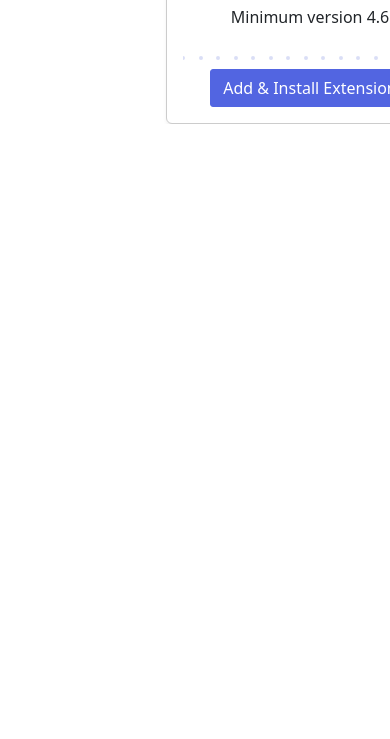
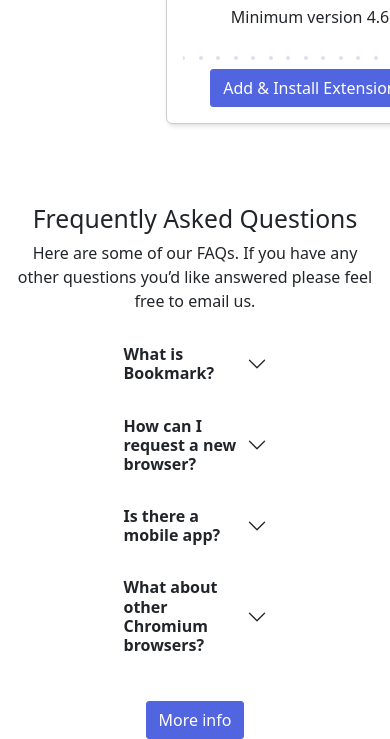
Before and after one commit to gioblaugrana/Sprint2, a website: page index.html in a window 390 px wide. Shown: the part 5087-5826 px from the top of the page. Before the commit the page ends 5211 px from the top, so only its background shows below. Drawn offline with nearby package versions, Linux system fonts and the light colour scheme.

Commit message:
Ejercicio3

```diff
--- a/index.html
+++ b/index.html
@@ -193,6 +193,57 @@
             </div>
         </div>
     </section>
+    <section class="container-fluid text-center questions-area">
+        <div class="col-12">
+            <div class="box-header">
+                <h2>Frequently Asked Questions</h2>
+                <p>Here are some of our FAQs. If you have any other questions you’d like answered please feel free to email us.</p>
+            </div>
+        </div>
+        <div class="accordion accordion-flush" id="accordionFlushExample">
+            <div class="accordion-item w-50 mx-auto">
+              <h2 class="accordion-header" id="flush-headingOne">
+                <button class="accordion-button collapsed bg-light" type="button" data-bs-toggle="collapse" data-bs-target="#flush-collapseOne" aria-expanded="false" aria-controls="flush-collapseOne">
+                    <b>What is Bookmark?</b>
+                </button>
+              </h2>
+              <div id="flush-collapseOne" class="accordion-collapse collapse" aria-labelledby="flush-headingOne" data-bs-parent="#accordionFlushExample">
+                <div class="accordion-body">Lorem ipsum dolor sit amet consectetur adipisicing elit. Ut iste veniam accusantium saepe illo. Ullam, tempora, reiciendis, accusantium temporibus soluta eligendi fuga deserunt labore nobis aspernatur nesciunt eum dolores vitae?</div>
+              </div>
+            </div>
+            <div class="accordion-item w-50 mx-auto">
+              <h2 class="accordion-header" id="flush-headingTwo">
+                <button class="accordion-button collapsed bg-light" type="button" data-bs-toggle="collapse" data-bs-target="#flush-collapseTwo" aria-expanded="false" aria-controls="flush-collapseTwo">
+                    <b>How can I request a new browser?</b>
+                </button>
+              </h2>
+              <div id="flush-collapseTwo" class="accordion-collapse collapse" aria-labelledby="flush-headingTwo" data-bs-parent="#accordionFlushExample">
+                <div class="accordion-body">Lorem ipsum dolor sit amet consectetur adipisicing elit. Maxime quibusdam sit commodi minus quam sint eius, nam enim dolor architecto doloribus! Maxime consequuntur dolor optio eaque dignissimos. Doloremque, ab laboriosam.</div>
+              </div>
+            </div>
+            <div class="accordion-item w-50 mx-auto">
+              <h2 class="accordion-header" id="flush-headingThree">
+                <button class="accordion-button collapsed bg-light" type="button" data-bs-toggle="collapse" data-bs-target="#flush-collapseThree" aria-expanded="false" aria-controls="flush-collapseThree">
+                    <b>Is there a mobile app?</b>
+                </button>
+              </h2>
+              <div id="flush-collapseThree" class="accordion-collapse collapse" aria-labelledby="flush-headingThree" data-bs-parent="#accordionFlushExample">
+                <div class="accordion-body">Lorem ipsum dolor sit amet, consectetur adipisicing elit. Repellat at recusandae eos ex ea, iure aliquam eius consequuntur ratione labore quo, alias aut doloribus iste, adipisci dolore velit blanditiis nihil.</div>
+              </div>
+            </div>
+            <div class="accordion-item w-50 mx-auto">
+                <h2 class="accordion-header" id="flush-headingfour">
+                  <button class="accordion-button collapsed bg-light" type="button" data-bs-toggle="collapse" data-bs-target="#flush-collapseFour" aria-expanded="false" aria-controls="flush-collapseThree">
+                    <b>What about other Chromium browsers?</b>
+                  </button>
+                </h2>
+                <div id="flush-collapseFour" class="accordion-collapse collapse" aria-labelledby="flush-headingFour" data-bs-parent="#accordionFlushExample">
+                  <div class="accordion-body">Lorem ipsum dolor sit amet consectetur adipisicing elit. Dicta veniam deserunt vel consectetur ex inventore unde quibusdam neque, eveniet quos. Ullam nesciunt illum consectetur! Suscipit aliquid cupiditate amet quasi hic..</div>
+                </div>
+              </div>
+          </div>
+          <a href="#" class="btn btn-primary " id="last">More info</a>
+    </section>
 
 
 
--- a/sass/main.scss
+++ b/sass/main.scss
@@ -2,6 +2,8 @@
 $secondary: #FA5959;
 $light: white;
 $info: grey;
+$accordion-border-color: $light;
+
 
 @import "../node_modules/bootstrap/scss/bootstrap";
 @import url('https://fonts.googleapis.com/css2?family=Lora&family=Merriweather:wght@700&family=Plus+Jakarta+Sans:wght@300;400;600;800&display=swap');
@@ -240,6 +242,9 @@
     .card-body{
         text-align: center;
     }
+    .box-header{
+        text-align: center;
+    }
 }
 
 .section .features-title {
@@ -279,7 +284,6 @@
 .downloads-area {
     position: relative;
     margin-top: 70px;
-    height: 40vh;
     text-align: center;
 }
 .downloads-area .header-para{
@@ -292,3 +296,21 @@
 #ope{
     padding-top: 80px;
 }
+.accordion{
+    text-align: left;
+}
+
+.accordion-button:hover{
+    color: $secondary;
+}
+
+.questions-area{
+    margin-top: 80px;
+}
+
+#last{
+    margin-top: 30px;
+}
+.accordion-button:focus {
+    border-color: $light;
+    }
```
Also changed, not shown: sass/main.css, 1 other file.
